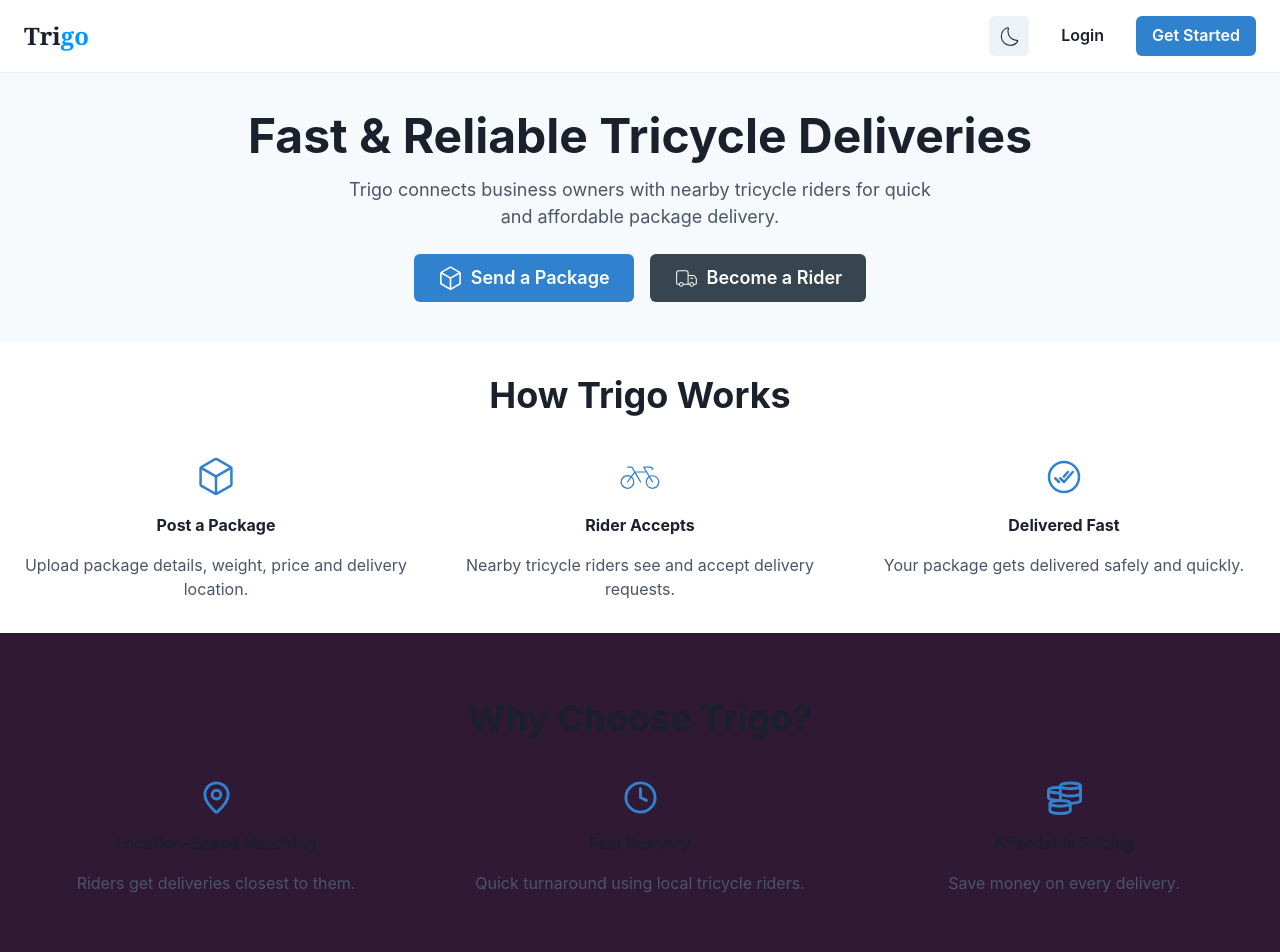
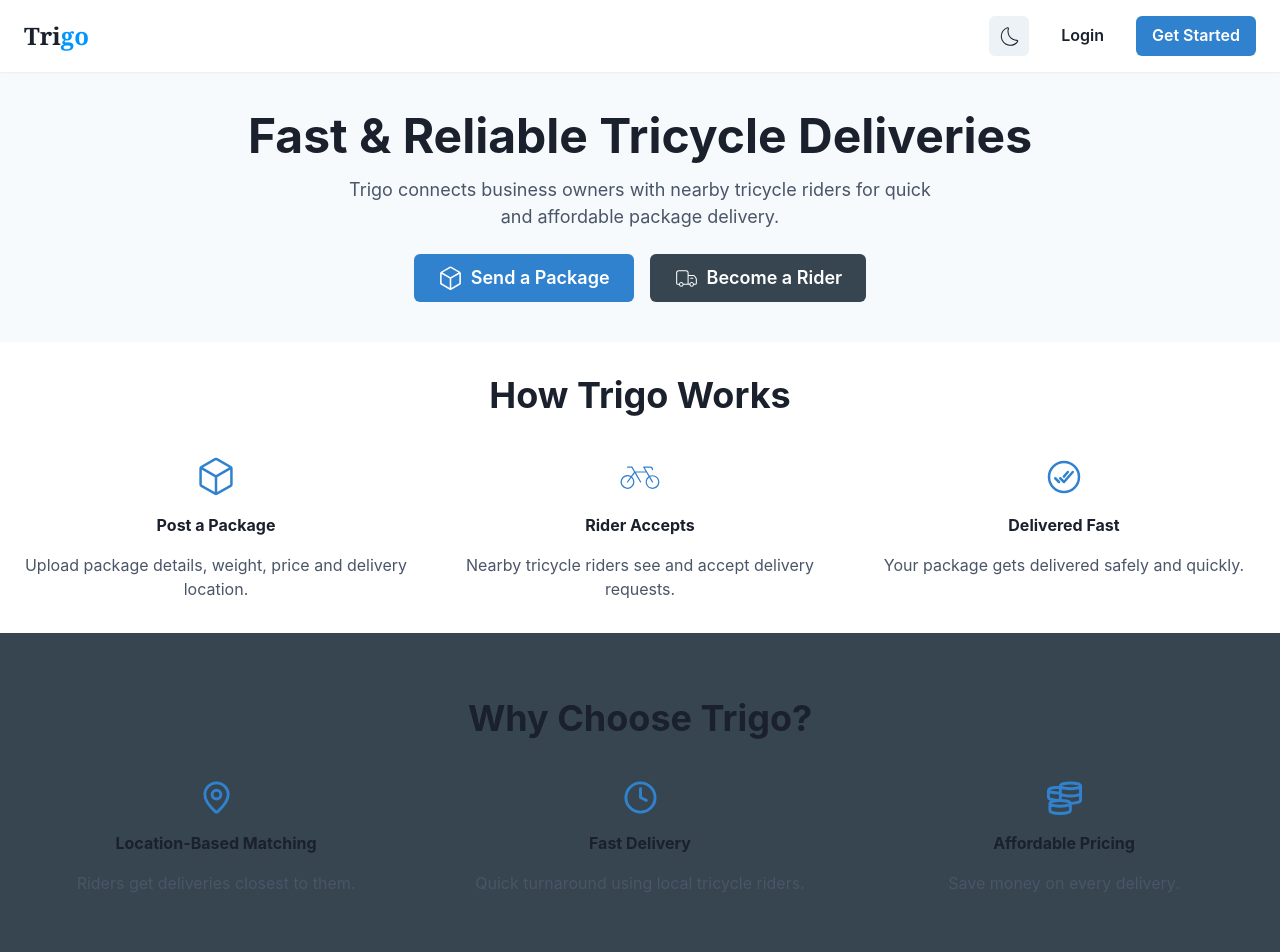
Before and after one commit to Mayor-Myles/Trigo, a Next.js app: page / in a window 1280 px wide. Shown: the top 952 px of the page. Built offline with nearby package versions, Linux system fonts and the light colour scheme.

Commit message:
Update Features.jsx

```diff
--- a/components/Features.jsx
+++ b/components/Features.jsx
@@ -30,7 +30,7 @@ const features = [
 
 const Features = () => {
   return (
-    <Box py={16} px={6} color="alphawhite" bg="#301934">
+    <Box py={16} px={6} color="alphawhite" bg="#36454F">
       <Heading textAlign="center" mb={10}>
         Why Choose Trigo?
       </Heading>
```
